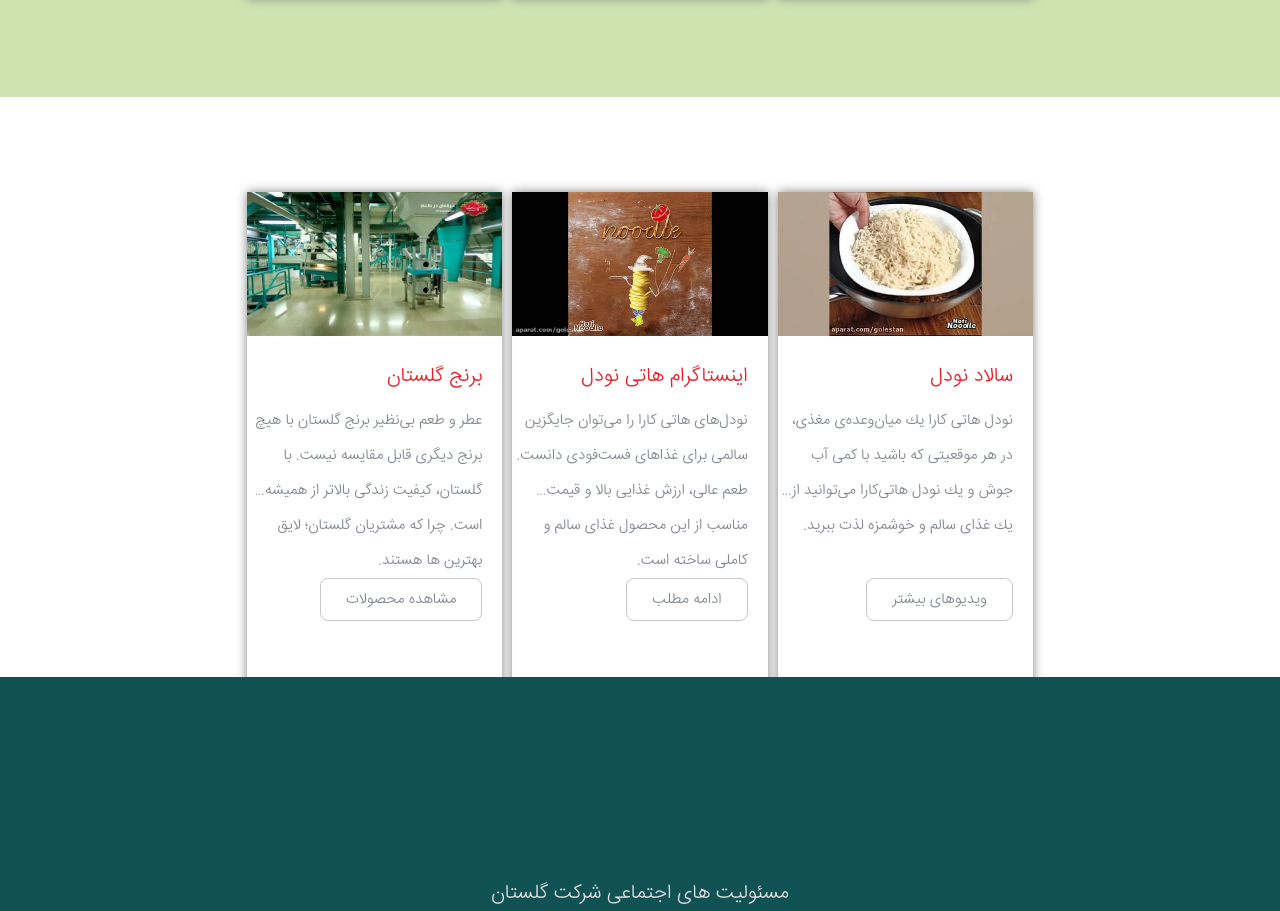
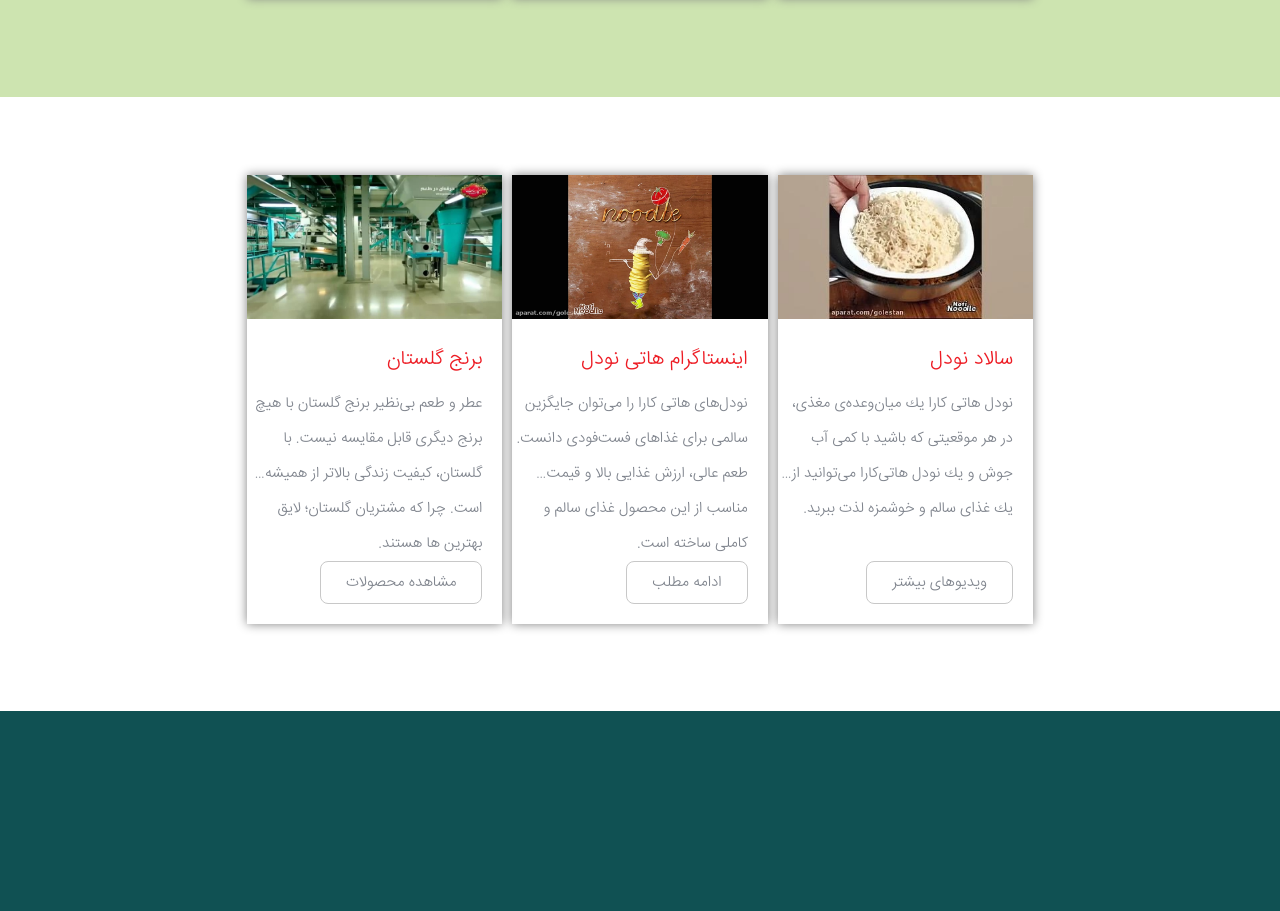
Before and after one commit to MaryamGSD/golestan, a website built with Vite: page index.html in a window 1280 px wide. Shown: the part 5779-6690 px from the top of the page. Built offline with nearby package versions, Linux system fonts and the light colour scheme.

Commit message:
version-3-web-2-2

```diff
--- a/src/css/main.css
+++ b/src/css/main.css
@@ -650,13 +650,14 @@
     }
   }
   .second {
-    height: 570px !important;
     background-color: #ffffff !important;
-    margin-top: 10px !important;
+    display: flex !important;
+    align-items: center !important;
+    justify-content: center !important;
+    height: 574px !important;
     .recipes-item {
-      img {
-        width: 100% !important;
-      }
+      width: 23% !important;
+      height: auto !important;
     }
   }
   .responsibility {
```
